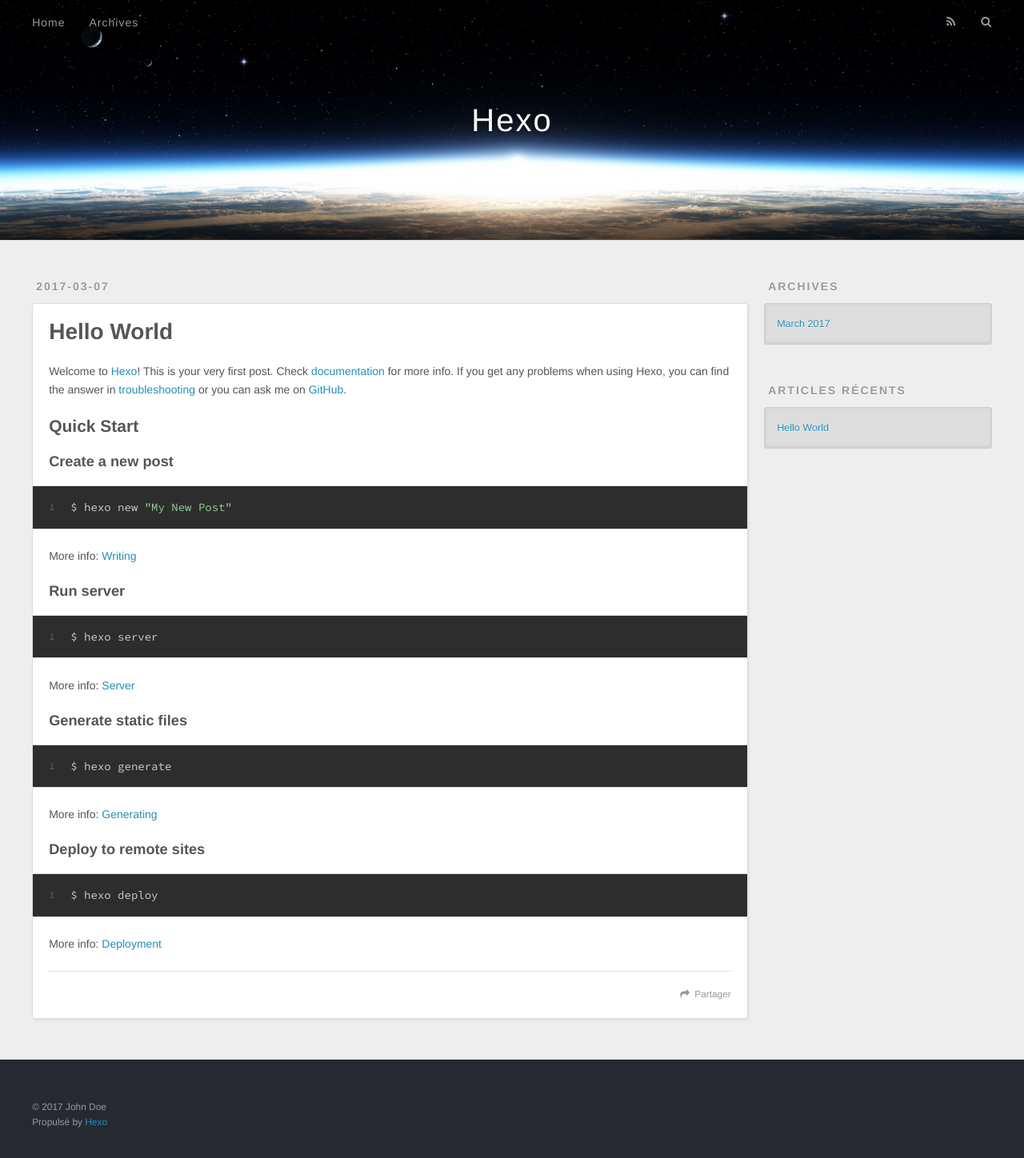
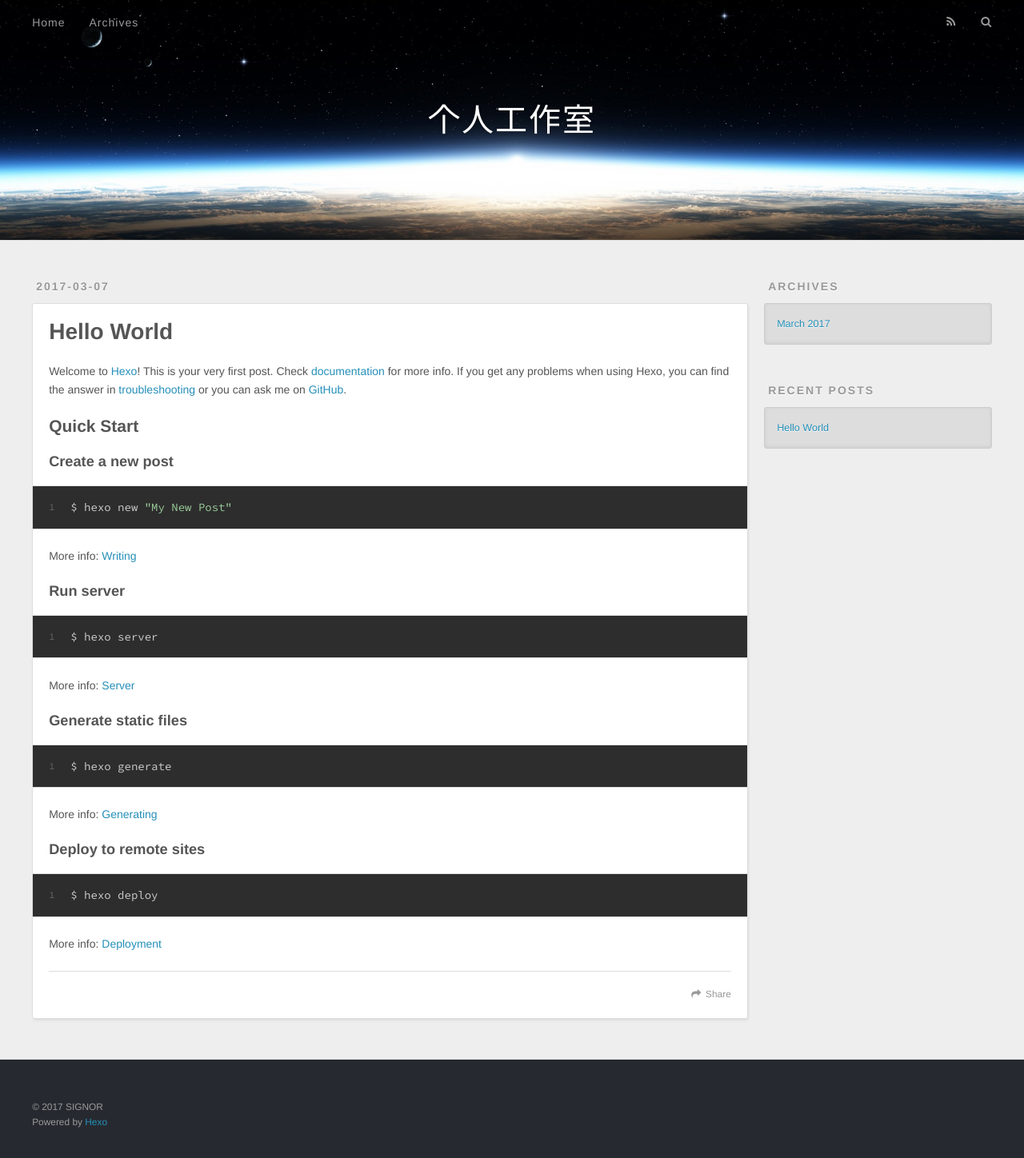
Before and after one commit to emoxs/emoxs.github.io, a plain HTML site: page index.html in a window 1280 px wide. Shown: the whole page at 80% size. Drawn offline with nearby package versions, Linux system fonts and the light colour scheme.

Commit message:
Site updated: 2017-03-07 23:12:27

```diff
--- a/index.html
+++ b/index.html
@@ -3,16 +3,16 @@
 <head>
   <meta charset="utf-8">
 
-  <title>Hexo</title>
+  <title>个人工作室</title>
   <meta name="viewport" content="width=device-width, initial-scale=1, maximum-scale=1">
   <meta property="og:type" content="website">
-<meta property="og:title" content="Hexo">
-<meta property="og:url" content="http://yoursite.com/index.html">
-<meta property="og:site_name" content="Hexo">
+<meta property="og:title" content="个人工作室">
+<meta property="og:url" content="http://geren.studio/index.html">
+<meta property="og:site_name" content="个人工作室">
 <meta name="twitter:card" content="summary">
-<meta name="twitter:title" content="Hexo">
+<meta name="twitter:title" content="个人工作室">
 
-    <link rel="alternate" href="/atom.xml" title="Hexo" type="application/atom+xml">
+    <link rel="alternate" href="/atom.xml" title="个人工作室" type="application/atom+xml">
 
 
     <link rel="icon" href="/favicon.png">
@@ -33,7 +33,7 @@
   <div id="header-outer" class="outer">
     <div id="header-title" class="inner">
       <h1 id="logo-wrap">
-        <a href="/" id="logo">Hexo</a>
+        <a href="/" id="logo">个人工作室</a>
       </h1>
 
     </div>
@@ -48,12 +48,12 @@
       </nav>
       <nav id="sub-nav">
 
-          <a id="nav-rss-link" class="nav-icon" href="/atom.xml" title="Flux RSS"></a>
+          <a id="nav-rss-link" class="nav-icon" href="/atom.xml" title="RSS Feed"></a>
 
-        <a id="nav-search-btn" class="nav-icon" title="Rechercher"></a>
+        <a id="nav-search-btn" class="nav-icon" title="Search"></a>
       </nav>
       <div id="search-form-wrap">
-        <form action="//google.com/search" method="get" accept-charset="UTF-8" class="search-form"><input type="search" name="q" results="0" class="search-form-input" placeholder="Search"><button type="submit" class="search-form-submit">&#xF002;</button><input type="hidden" name="sitesearch" value="http://yoursite.com"></form>
+        <form action="//google.com/search" method="get" accept-charset="UTF-8" class="search-form"><input type="search" name="q" results="0" class="search-form-input" placeholder="Search"><button type="submit" class="search-form-submit">&#xF002;</button><input type="hidden" name="sitesearch" value="http://geren.studio"></form>
       </div>
     </div>
   </div>
@@ -96,7 +96,7 @@
 
     </div>
     <footer class="article-footer">
-      <a data-url="http://yoursite.com/2017/03/07/hello-world/" data-id="cizzni5yz0000j4ik4xqdpdij" class="article-share-link">Partager</a>
+      <a data-url="http://geren.studio/2017/03/07/hello-world/" data-id="cizzni5yz0000j4ik4xqdpdij" class="article-share-link">Share</a>
 
 
     </footer>
@@ -131,7 +131,7 @@
 
 
   <div class="widget-wrap">
-    <h3 class="widget-title">Articles récents</h3>
+    <h3 class="widget-title">Recent Posts</h3>
     <div class="widget">
       <ul>
 
@@ -151,8 +151,8 @@
 
   <div class="outer">
     <div id="footer-info" class="inner">
-      &copy; 2017 John Doe<br>
-      Propulsé by <a href="http://hexo.io/" target="_blank">Hexo</a>
+      &copy; 2017 SIGNOR<br>
+      Powered by <a href="http://hexo.io/" target="_blank">Hexo</a>
     </div>
   </div>
 </footer>
```
Also changed, not shown: 2017/03/07/hello-world/index.html (+12 -12 lines), archives/2017/03/index.html (+13 -13 lines), archives/2017/index.html (+13 -13 lines), archives/index.html (+13 -13 lines), 1 other file.
